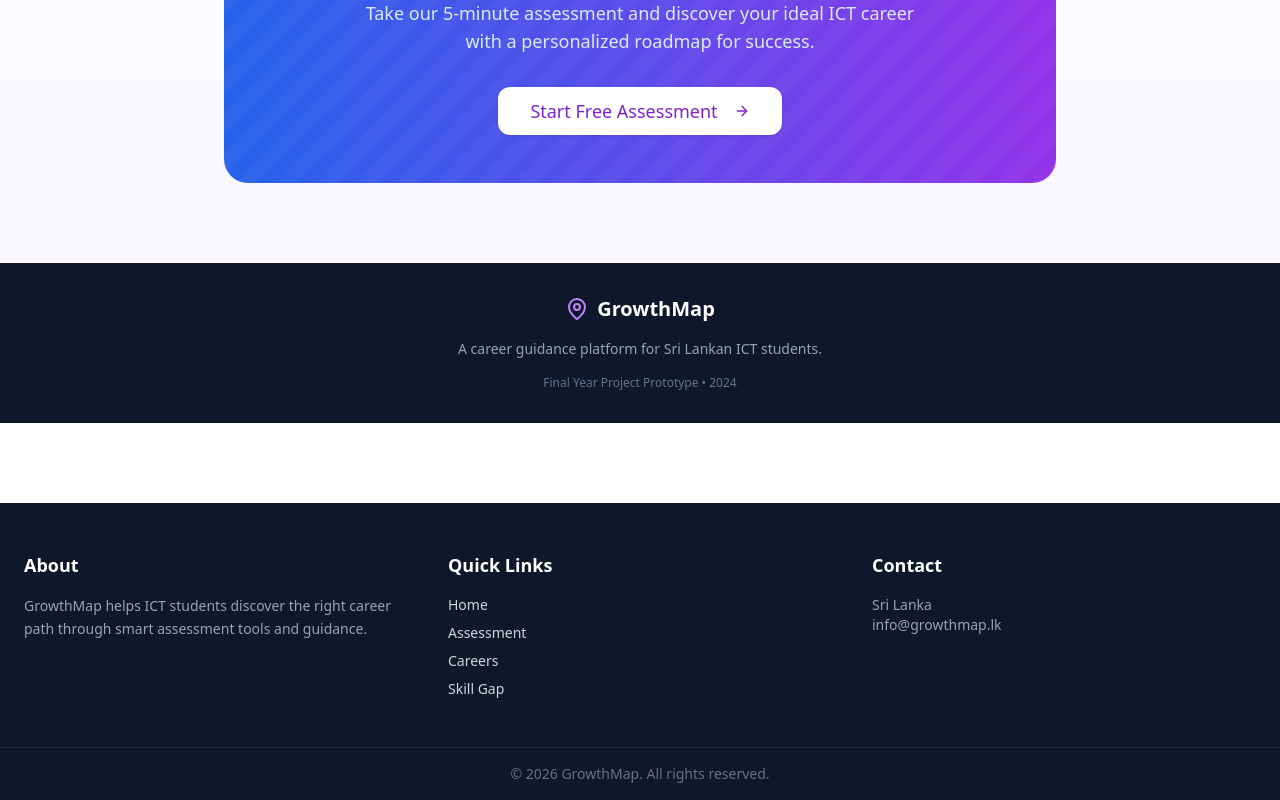
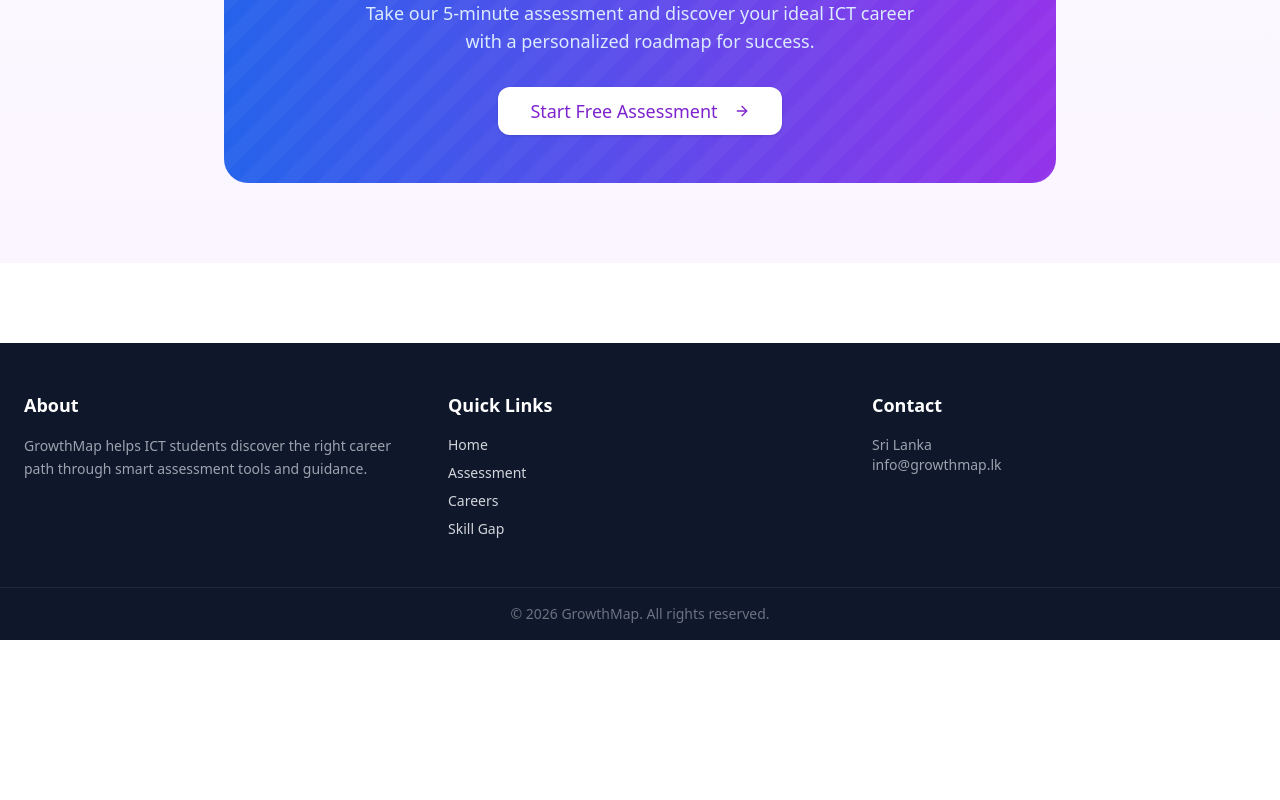
Before and after one commit to SemikaVidusha/SDGP_Project-GrowthMap, a React app in the folder SDGP/frontend/: page /home in a window 1280 px wide. Shown: the part 1866-2666 px from the top of the page. After the commit the page ends 2506 px from the top, so only its background shows below. Built offline with nearby package versions, Linux system fonts and the light colour scheme; the HTML template or start-up script is replaced by a standard one.

Commit message:
removed additional footer

```diff
--- a/SDGP/frontend/src/pages/Dashboard/Home.jsx
+++ b/SDGP/frontend/src/pages/Dashboard/Home.jsx
@@ -274,21 +274,6 @@ export default function Home() {
         </div>
       </section>
 
-      {/* Footer */}
-      <footer className="bg-slate-900 text-white py-8">
-        <div className="max-w-7xl mx-auto px-4 sm:px-6 lg:px-8 text-center">
-          <div className="flex items-center justify-center gap-2 mb-4">
-            <MapPin className="w-6 h-6 text-purple-400" />
-            <span className="text-xl font-bold">GrowthMap</span>
-          </div>
-          <p className="text-slate-400 text-sm">
-            A career guidance platform for Sri Lankan ICT students.
-          </p>
-          <p className="text-slate-500 text-xs mt-4">
-            Final Year Project Prototype • 2024
-          </p>
-        </div>
-      </footer>
     </div>
   );
 }
```
